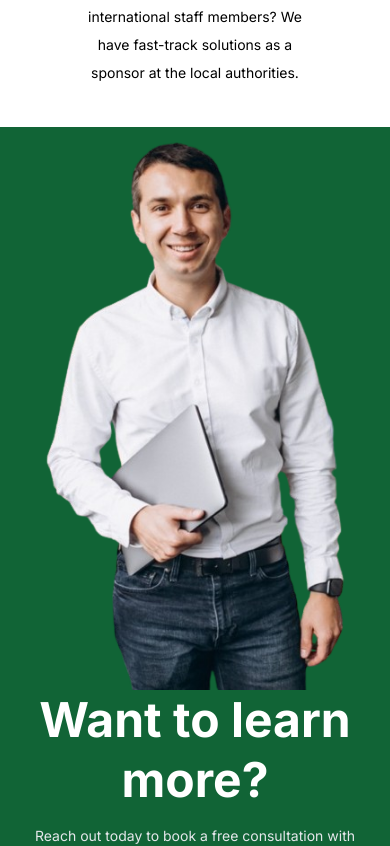
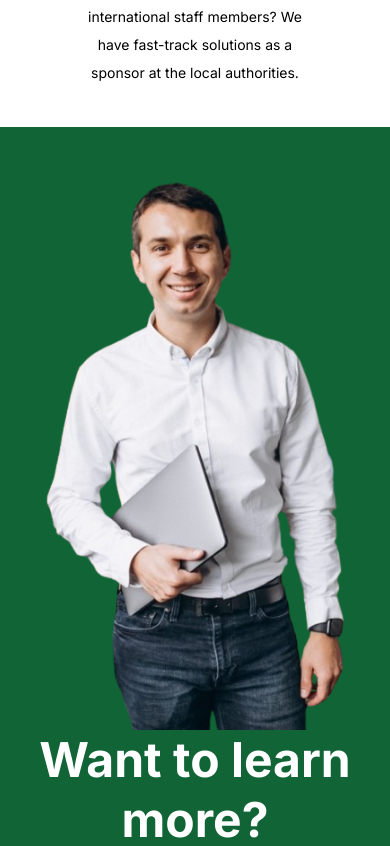
Before and after one commit to Faizan141-coder/flipjobs-fiverr, a Next.js app: page / in a window 390 px wide. Shown: the part 3360-4206 px from the top of the page. Built offline with nearby package versions, Linux system fonts and the light colour scheme.

Commit message:
Update newsletter.tsx

```diff
--- a/components/newsletter.tsx
+++ b/components/newsletter.tsx
@@ -8,7 +8,7 @@ const NewsLetter = () => {
       <div className="absolute top-0 left-0 w-full h-full bg-[#116436]" />
 
       {/* Content Container */}
-      <div className="relative w-full flex lg:flex-row md:flex-row sm:flex-row flex-col justify-between px-8 z-10">
+      <div className="relative w-full flex lg:flex-row md:flex-row sm:flex-row flex-col justify-between px-8 lg:py-0 md:py-0 sm:py-0 py-10 z-10">
         {/* Image Section */}
         <div className="lg:w-1/2 sm:w-full flex justify-center items-center lg:pr-8 md:pr-5 sm:pr-4 pr-0">
           <Image
```
